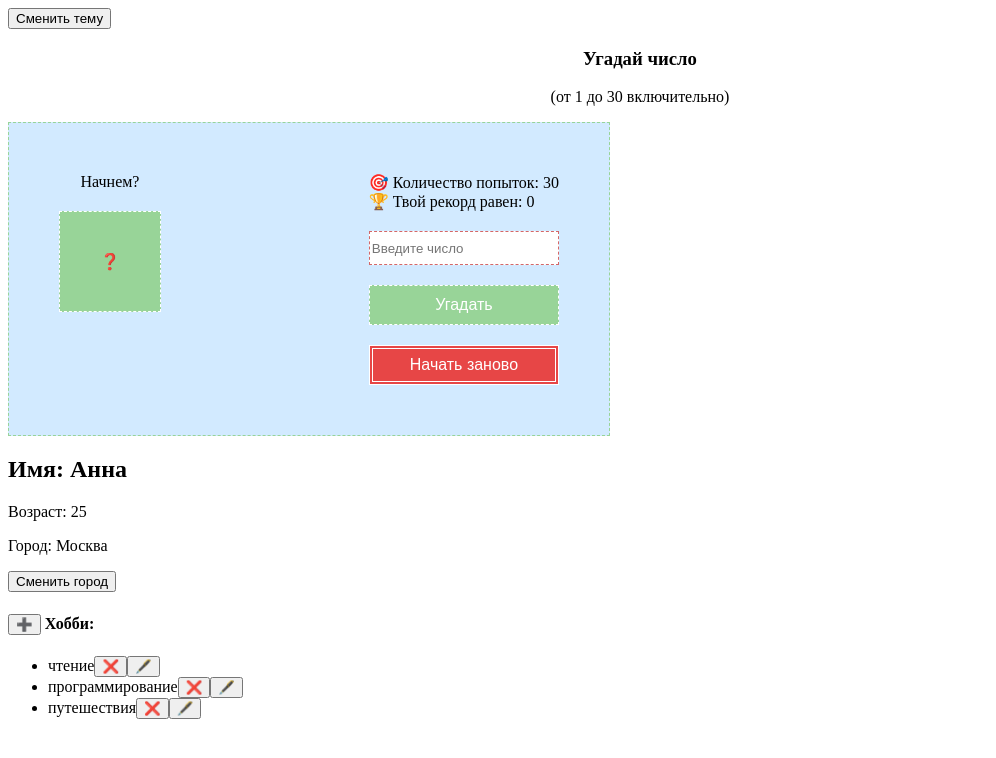
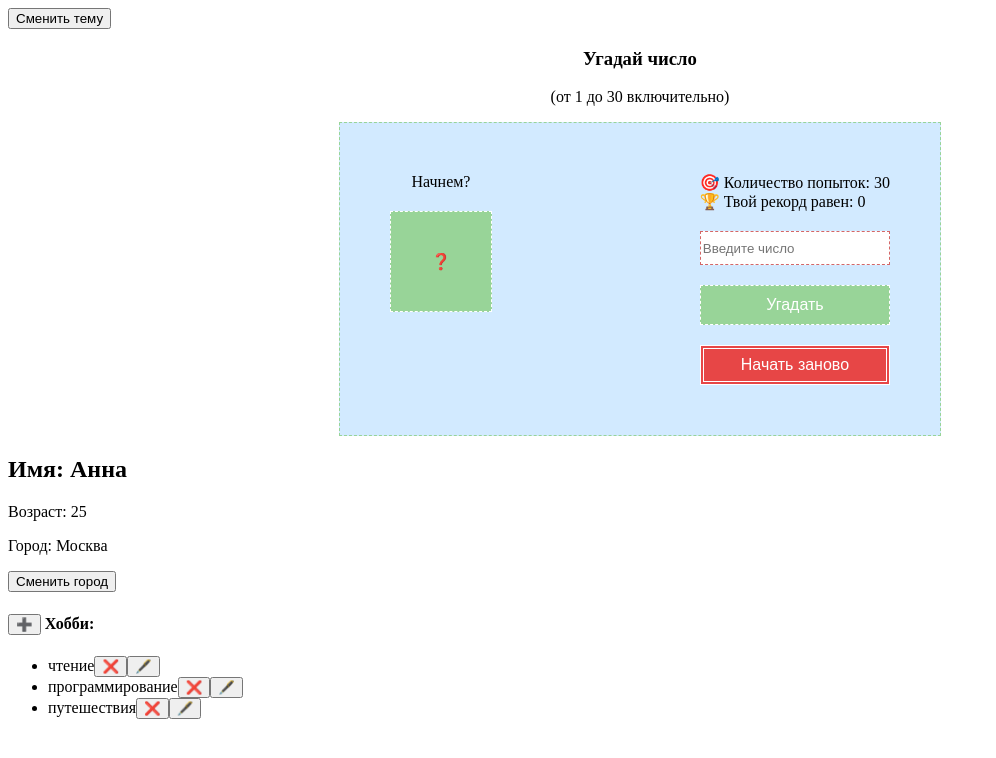
Before and after one commit to IrinaAstakhova/new_Training_Pet_20251010, a plain HTML site: page index.html in a window 1280 px wide. Shown: the whole page, without its empty margins (0-996 px from the left). Drawn offline with Linux system fonts and the light colour scheme.

Commit message:
edit play 'Guess the number' - delete logs and center container-play

```diff
--- a/profile.css
+++ b/profile.css
@@ -14,6 +14,7 @@ h3, .paragrafh {text-align: center;}
     width: 100%;
     max-width: 500px;
     border: 1px dashed  rgb(152, 212, 152);
+    margin: 0 auto;;
 }
 
 body.dark-theme .container-play {
--- a/profile.js
+++ b/profile.js
@@ -176,7 +176,6 @@ const fnRandomNumber = () => {
   return randomNumber;
 };
 fnRandomNumber();
-console.log(randomNumber);
 
 btnClick.addEventListener("click", () => {
   let inputNumber = Number(inputNumberString.value);
@@ -213,7 +212,6 @@ btnClick.addEventListener("click", () => {
       btnClick.disabled = true;
       btnClick.textContent = "😊 Попробуй снова!";
     }
-    console.log(inputNumber);
   } else {
     replaceTextGuess("Введите любое число от 1 до 30 включительно");
   }
@@ -226,7 +224,6 @@ btnRest.addEventListener("click", () => {
   replaceTextGuess("Поехали 🚀");
   textNumber.textContent = "❓";
   fnRandomNumber();
-  console.log(randomNumber);
   btnClick.disabled = false;
   btnClick.classList.remove("disabled");
   btnClick.textContent = "Угадать";
```
